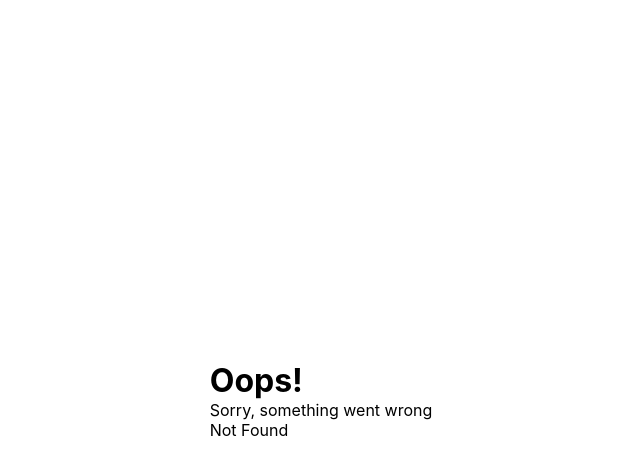
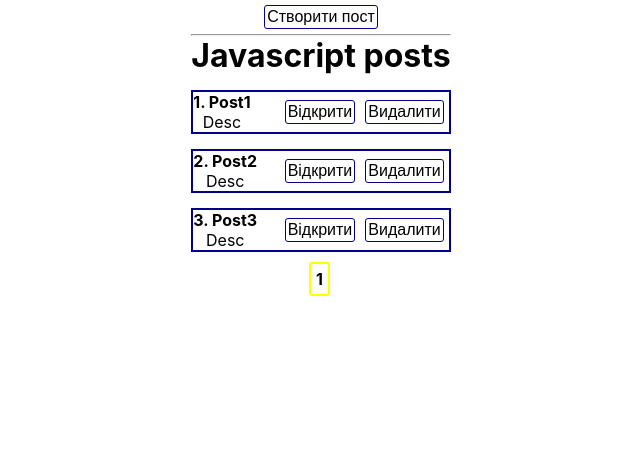
Before and after one commit to Propsi4/react-posts, a React (Create React App) app: page /posts in a window 1280 px wide. Before the commit this address had no page. Shown: the top 474 px of the page, without its empty margins (319-959 px from the left). Built offline with nearby package versions, Linux system fonts and the light colour scheme.

Commit message:
router-dom support

```diff
--- a/src/components/PageList.jsx
+++ b/src/components/PageList.jsx
@@ -5,7 +5,7 @@ const PageList = ({pagesArray, page}) => {
   return (
     <div className="page_wrapper">
     {
-        pagesArray.map(index => <span key={index} onClick={() => navigate({pathname: "", search: "?page="+index})} className={page === index ?
+        pagesArray.map(index => <span key={index} onClick={() => navigate({pathname: "/posts", search: "?page="+index})} className={page == index ?
             "page page_current" : "page"
           }>{index}</span>)
     }
--- a/src/pages/layout.jsx
+++ b/src/pages/layout.jsx
@@ -1,6 +1,5 @@
-import React from 'react'
+import React  from 'react'
 import { Outlet } from 'react-router-dom'
-
 const Layout = () => {
   return (
     <Outlet></Outlet>
--- a/src/pages/posts.jsx
+++ b/src/pages/posts.jsx
@@ -14,10 +14,12 @@ const Posts = () => {
   const [page,setPage] = useState(1)
   let { search } = useLocation();
   const query = new URLSearchParams(search);
-  let page_id = query.get("page");
-  if(page_id === null){
+  let page_id = Number(query.get("page"))
+  if (page_id === 0) {
     page_id = 1
   }
+  //const {page_id} = useParams()
+
   // *---
 
   // posts limit per page
--- a/src/router/index.js
+++ b/src/router/index.js
@@ -3,6 +3,6 @@ import ViewPost from "../pages/viewpost";
 
 
 export const publicRoutes = [
-    {index: true, element: <Posts/>},
+    {path: '/posts', element: <Posts/>},
     {path: '/viewpost', element: <ViewPost/>},
 ]
```
Also changed, not shown: package.json (+7 -3 lines), 1 other file (tests, documents, lock files or other folders).
